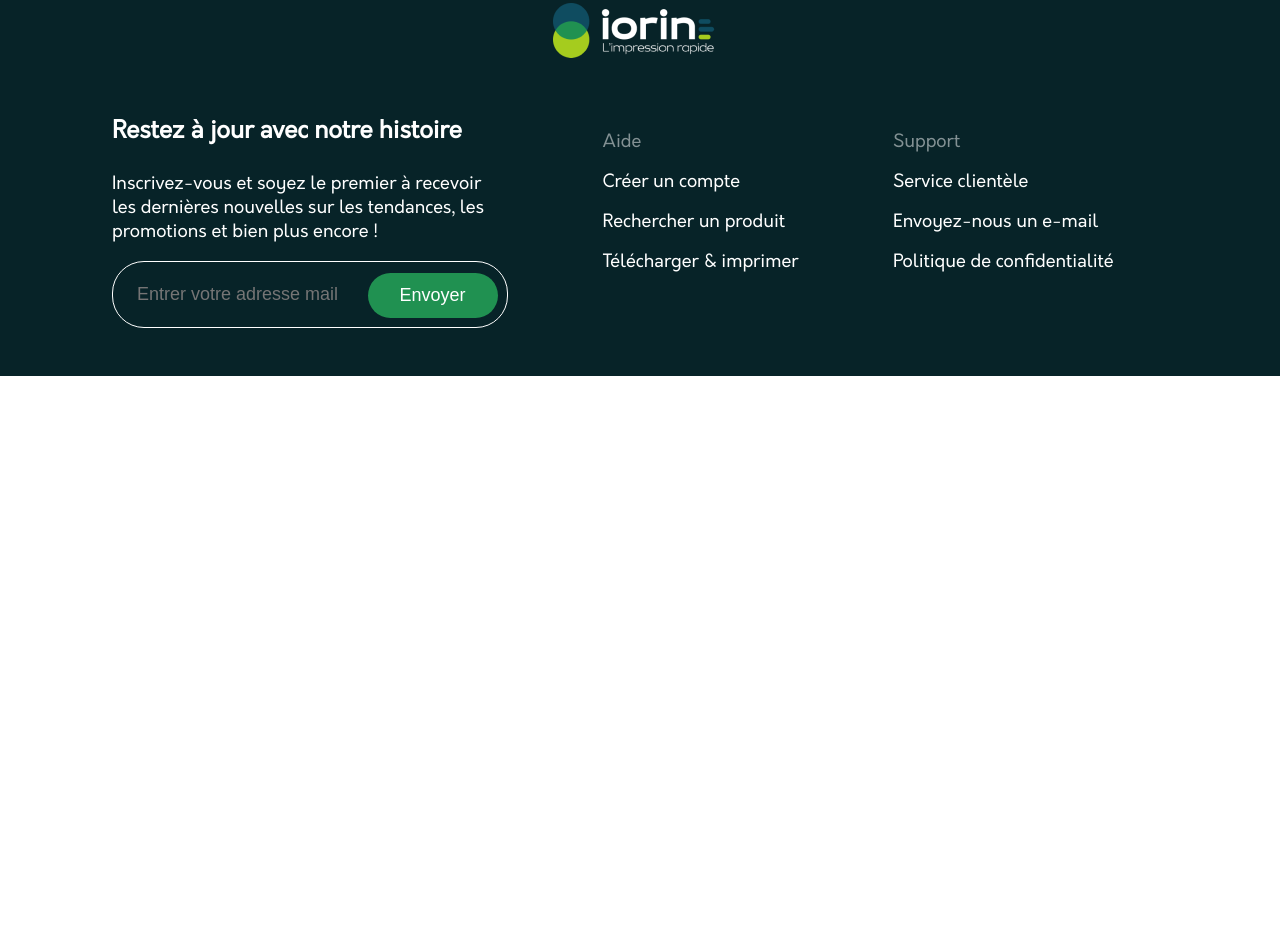
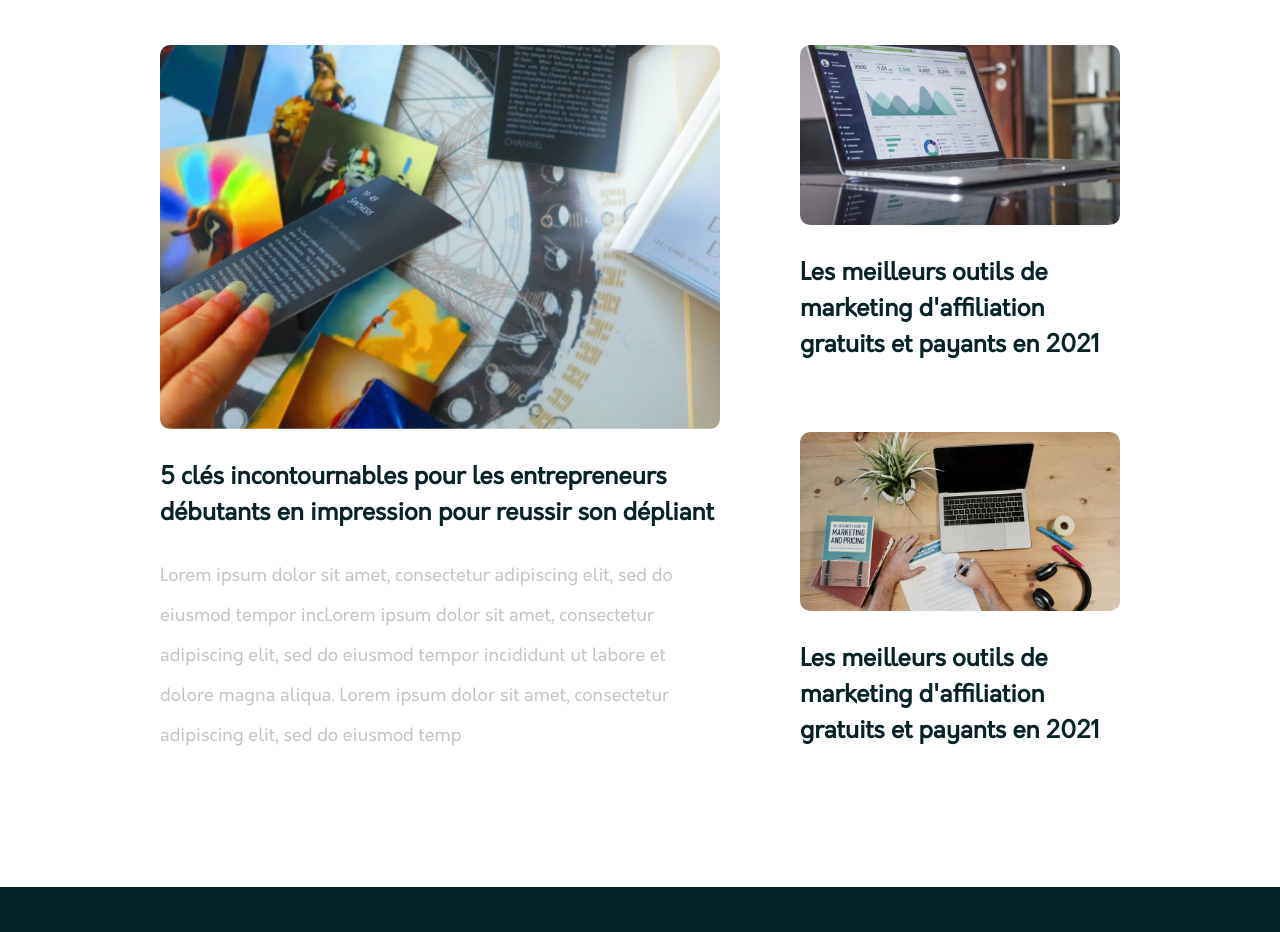
Before and after one commit to wilprom/iorin, a website: page index.html in a window 1280 px wide. Shown: the part 4126-5058 px from the top of the page. Before the commit the page ends 4502 px from the top, so only its background shows below. Drawn offline with nearby package versions, Linux system fonts and the light colour scheme.

Commit message:
:construction: Add section 'articles'

```diff
--- a/index.html
+++ b/index.html
@@ -415,6 +415,60 @@
           </p>
         </div>
       </section>
+      <section class="articles">
+        <figure class="articles__article articles__article--main">
+          <img
+            src="./assets/img/articles/article_img3.jpg"
+            alt=""
+            class="articles__article__image articles__article__image--main"
+          />
+          <figcaption class="articles__article__content">
+            <a href="#">
+              <h3 class="articles__article__content__title">
+                5 clés incontournables pour les entrepreneurs débutants en
+                impression pour reussir son dépliant
+              </h3>
+            </a>
+            <p class="articles__article__content__text">
+              Lorem ipsum dolor sit amet, consectetur adipiscing elit, sed do
+              eiusmod tempor incLorem ipsum dolor sit amet, consectetur
+              adipiscing elit, sed do eiusmod tempor incididunt ut labore et
+              dolore magna aliqua. Lorem ipsum dolor sit amet, consectetur
+              adipiscing elit, sed do eiusmod temp
+            </p>
+          </figcaption>
+        </figure>
+        <figure class="articles__article">
+          <img
+            src="./assets/img/articles/article_img1.jpg"
+            alt=""
+            class="articles__article__image"
+          />
+          <figcaption class="articles__article__content">
+            <a href="#">
+              <h3 class="articles__article__content__title">
+                Les meilleurs outils de marketing d'affiliation gratuits et
+                payants en 2021
+              </h3>
+            </a>
+          </figcaption>
+        </figure>
+        <figure class="articles__article">
+          <img
+            src="./assets/img/articles/article_img2.jpg"
+            alt=""
+            class="articles__article__image"
+          />
+          <figcaption class="articles__article__content">
+            <a href="">
+              <h3 class="articles__article__content__title">
+                Les meilleurs outils de marketing d'affiliation gratuits et
+                payants en 2021
+              </h3>
+            </a>
+          </figcaption>
+        </figure>
+      </section>
     </main>
     <footer class="footer">
       <!-- START FOOTER LOGO -->
--- a/sass/pages/_home.scss
+++ b/sass/pages/_home.scss
@@ -147,3 +147,36 @@
     }
   }
 }
+.articles {
+  display: grid;
+  grid-template-columns: repeat(2, 1fr);
+  grid-template-rows: 1fr;
+  margin: 12rem 7.5rem 6rem 7.5rem;
+  &__article {
+    &--main {
+      grid-row: 1 / 3;
+    }
+    &__image {
+      width: 100%;
+      object-fit: cover;
+      border-radius: 0.625rem;
+      &--main {
+        height: 24rem;
+        width: 35rem;
+      }
+    }
+    &__content {
+      &__title {
+        color: $color-quaternary;
+        font-size: map-get($map: $font-size, $key: h3);
+        font-weight: 700;
+        line-height: 2.25rem;
+      }
+      &__text {
+        color: #c4c4c4;
+        font-size: map-get($map: $font-size, $key: text);
+        line-height: 2.5rem;
+      }
+    }
+  }
+}
```
Also changed, not shown: style/style.css, 1 other file.
